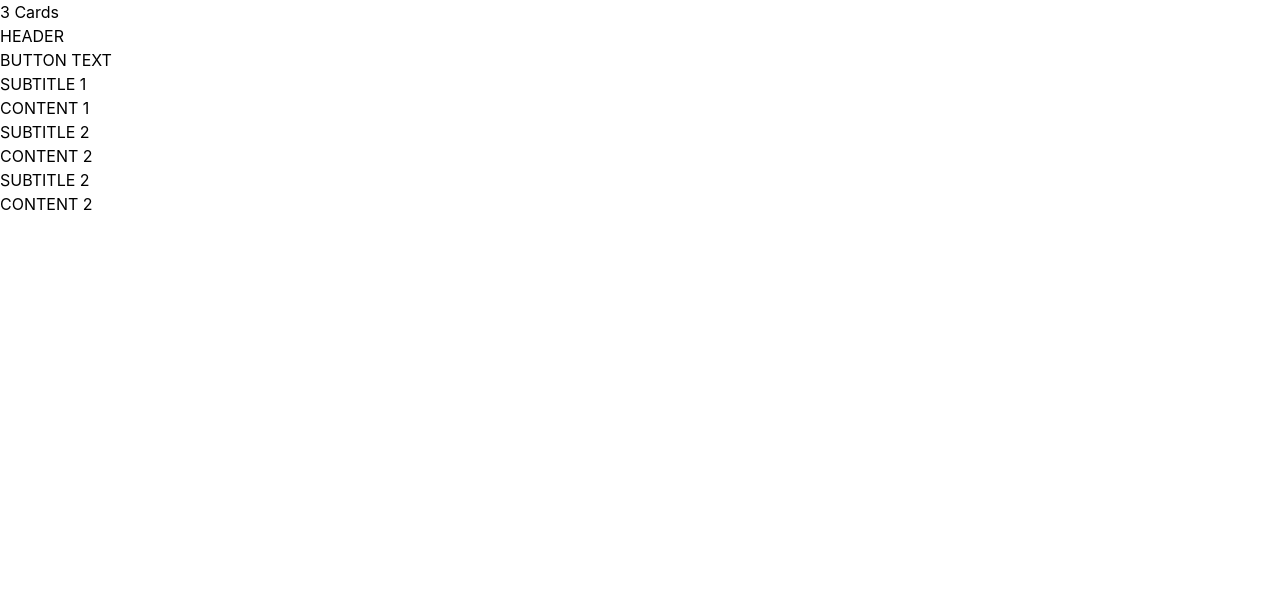
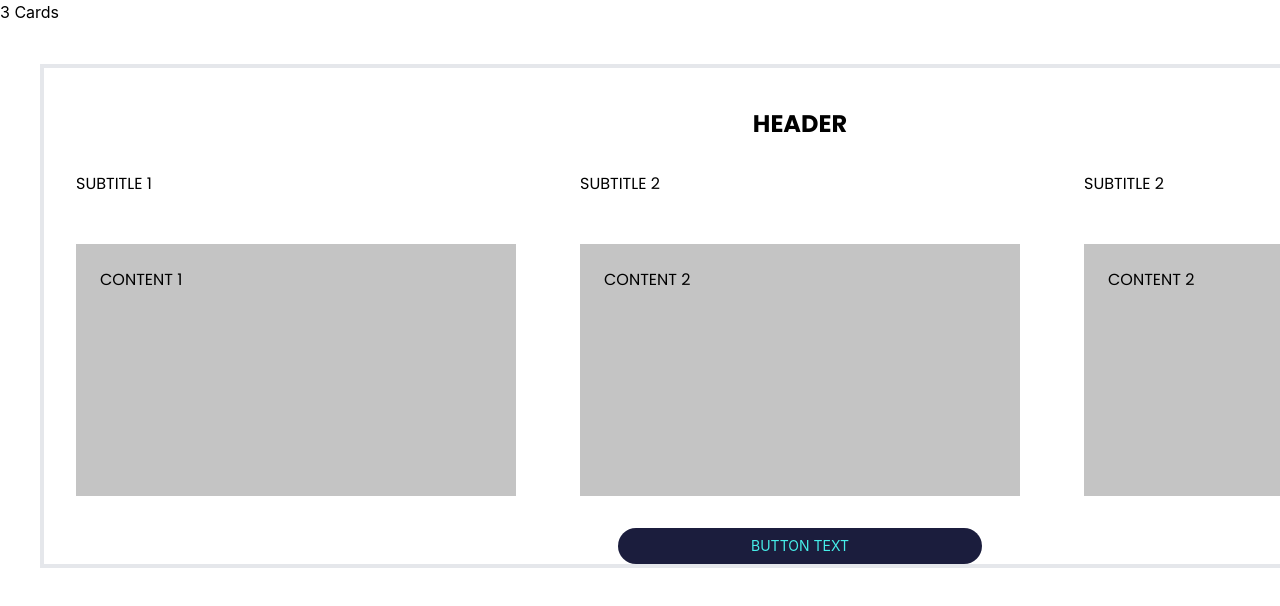
Before and after one commit to elenamik/nextjs-base, a Next.js app: page / in a window 1280 px wide. Shown: the top 606 px of the page. Built offline with nearby package versions, Linux system fonts and the light colour scheme.

Commit message:
css for 3 cards

```diff
--- a/components/Card.tsx
+++ b/components/Card.tsx
@@ -1,11 +1,21 @@
 import React from "react";
 import { CardData } from "types/Cards";
+import { Poppins } from "@next/font/google";
+
+const subtitleFont = Poppins({ weight: "400", style: "italic" });
+const textFont = Poppins({ weight: "400" });
 
 const Card: React.FC<{ data: CardData }> = ({ data }) => {
   return (
-    <div>
-      <h1>{data.subtitle}</h1>
-      <div>{data.content}</div>
+    <div className="p-8">
+      <h1 className={`${subtitleFont.className} pb-12 text-left`}>
+        {data.subtitle}
+      </h1>
+      <div
+        className={`${textFont.className} h-[252px] w-[440px] bg-grey-1 p-6`}
+      >
+        {data.content}
+      </div>
     </div>
   );
 };
--- a/components/CardGrid.tsx
+++ b/components/CardGrid.tsx
@@ -1,15 +1,26 @@
 import React from "react";
 import { CardData } from "types/Cards";
 import Card from "components/Card";
+import { Poppins } from "@next/font/google";
+
+const headerFont = Poppins({ weight: "700", style: "italic" });
 
 const CardGrid: React.FC<{ data: CardData[] }> = ({ data }) => {
   return (
-    <div>
-      <h1>HEADER</h1>
-      <button>BUTTON TEXT</button>
-      {data.map((card: CardData) => (
-        <Card key={card.subtitle} data={card} />
-      ))}
+    <div className="m-10 flex w-fit flex-col items-center border-4">
+      <div className="h-2 bg-bright-blue-1"></div>
+      <h1 className={`${headerFont.className} px-8 pt-8 text-left text-2xl`}>
+        HEADER
+      </h1>
+      <div className="flex">
+        {data.map((card: CardData) => (
+          <Card key={card.subtitle} data={card} />
+        ))}
+      </div>
+
+      <button className="w-[364px] rounded-3xl bg-black-1 py-2 text-center align-middle text-sm text-bright-blue-2">
+        BUTTON TEXT
+      </button>
     </div>
   );
 };
--- a/tailwind.config.js
+++ b/tailwind.config.js
@@ -10,6 +10,12 @@ module.exports = {
       fontFamily: {
         sans: ["Inter", "sans-serif"],
       },
+      colors: {
+        "bright-blue-1": "#437CF8",
+        "bright-blue-2": "#46EEE9",
+        "grey-1": "#C4C4C4",
+        "black-1": "#1B1D3D",
+      },
     },
   },
   plugins: [],
```
